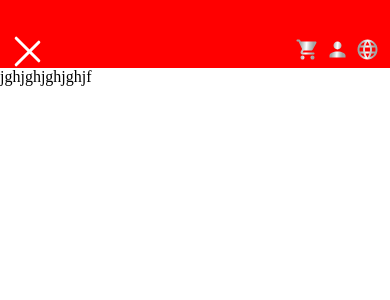
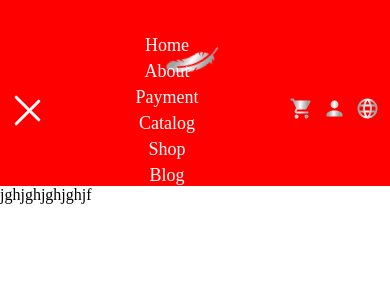
Before and after one commit to KiwiScreams/Bed-Linen-Online-Shop, a React (Vite) app: page / in a window 390 px wide. Both pictures are taken after a click on the element 27 px from the left and 51 px from the top of the page. Shown: the top 300 px of the page. Built offline with nearby package versions, Linux system fonts and the light colour scheme.

Commit message:
nav open closed

```diff
--- a/src/components/shared/header/Header.css
+++ b/src/components/shared/header/Header.css
@@ -85,6 +85,16 @@ header.mobile .bar-container
 {
     transform: translate(0, -11px) rotate(45deg);
 }
+header ul.nav-open
+{
+    display: block;
+    display: flex;
+    flex-direction: column;
+}
+header ul.nav-closed
+{
+    display: none;
+}
 @keyframes activeLinkAnimation
 {
     from
--- a/src/components/shared/header/Header.jsx
+++ b/src/components/shared/header/Header.jsx
@@ -82,8 +82,9 @@ const Header = () => {
           </ul>
         </nav>
       </header>
+
       <header className="mobile">
-        <nav>
+        <nav className={`${isMenuOpen ? "nav-open" : "nav-closed"}`}>
           <div
             className={`bar-container ${isMenuOpen ? "change" : ""}`}
             onClick={handleMenuToggle}
@@ -92,6 +93,60 @@ const Header = () => {
             <div className="bar2"></div>
             <div className="bar3"></div>
           </div>
+          <ul className={`${isMenuOpen ? "nav-open" : "nav-closed"}`}>
+            <li>
+              <Link
+                to="/"
+                className={location.pathname === "/" ? "active-link" : ""}
+              >
+                Home
+              </Link>
+            </li>
+            <li>
+              <Link
+                to="/about"
+                className={location.pathname === "/about" ? "active-link" : ""}
+              >
+                About
+              </Link>
+            </li>
+            <li>
+              <Link
+                to="/payment"
+                className={
+                  location.pathname === "/payment" ? "active-link" : ""
+                }
+              >
+                Payment
+              </Link>
+            </li>
+            <li>
+              <Link
+                to="/catalog"
+                className={
+                  location.pathname === "/catalog" ? "active-link" : ""
+                }
+              >
+                Catalog
+              </Link>
+            </li>
+            <li>
+              <Link
+                to="/shop"
+                className={location.pathname === "/shop" ? "active-link" : ""}
+              >
+                Shop
+              </Link>
+            </li>
+            <li>
+              <Link
+                to="/blog"
+                className={location.pathname === "/blog" ? "active-link" : ""}
+              >
+                Blog
+              </Link>
+            </li>
+          </ul>
           <ul>
             <li className="pointer">
               <img src={cartIcon} alt="" />
```
